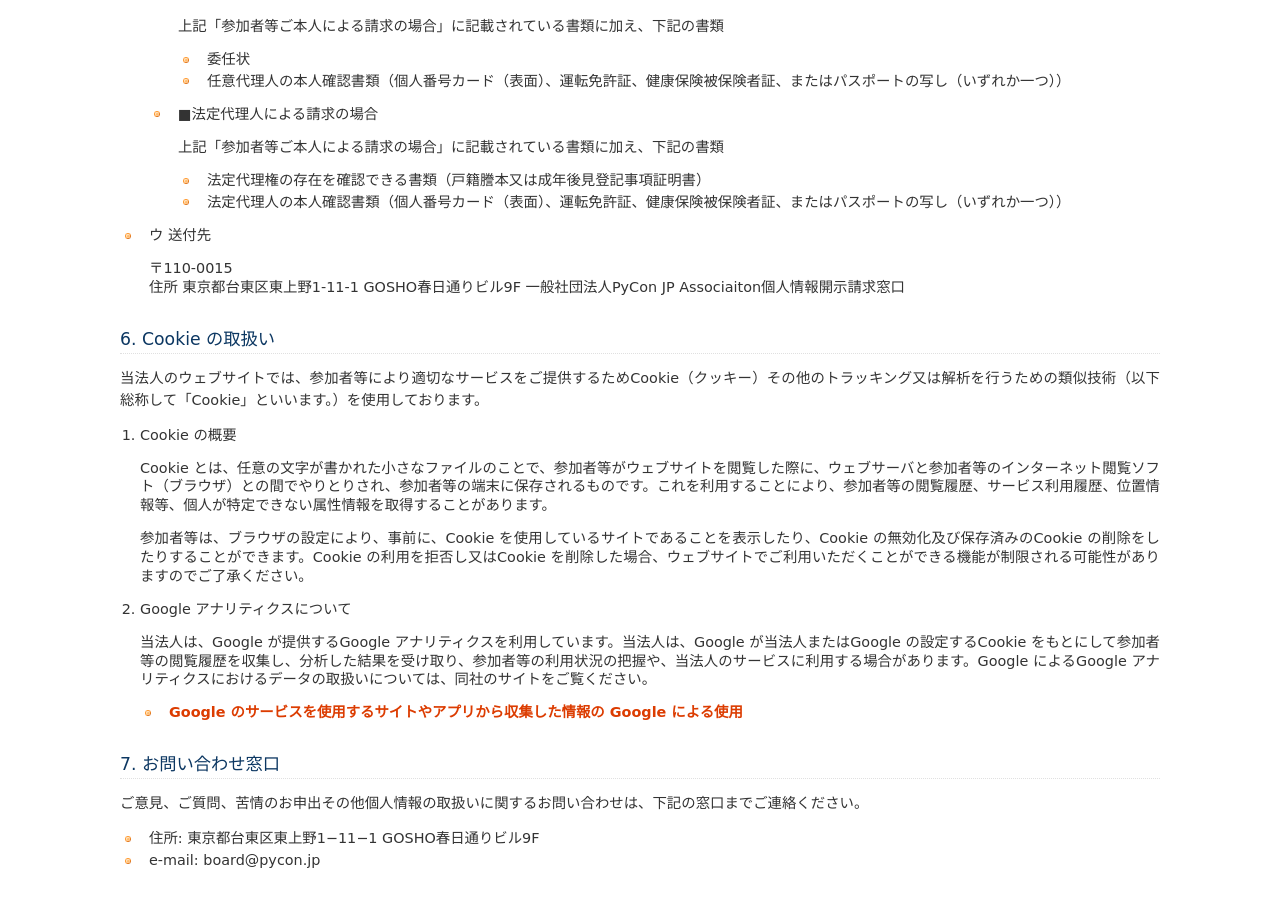
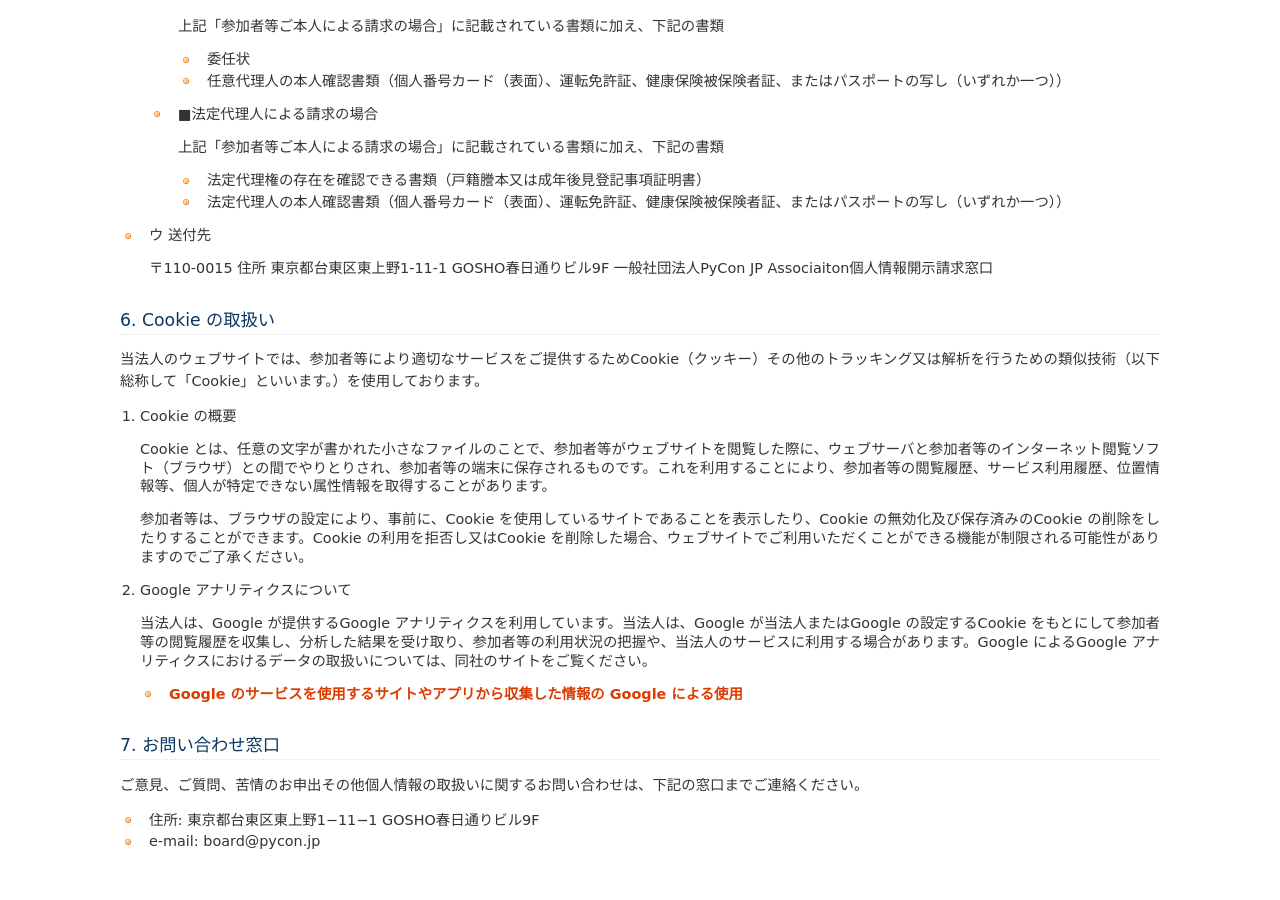
Before and after one commit to pyconjp/www.pycon.jp, a Sphinx documentation site: the page built from source/policies/privacy-policy.md, in a window 1280 px wide and 900 px high, scrolled down 2349 px. Built offline with Sphinx 7.4.7, drawn with Linux system fonts in a browser that asks for light colours.

Commit message:
不要な末尾のバックスラッシュを消した

```diff
--- a/source/policies/privacy-policy.md
+++ b/source/policies/privacy-policy.md
@@ -106,7 +106,7 @@
 
 * ウ 送付先
 
-  〒110-0015 \
+  〒110-0015
   住所 東京都台東区東上野1-11-1 GOSHO春日通りビル9F
   一般社団法人PyCon JP Associaiton個人情報開示請求窓口
 
```
